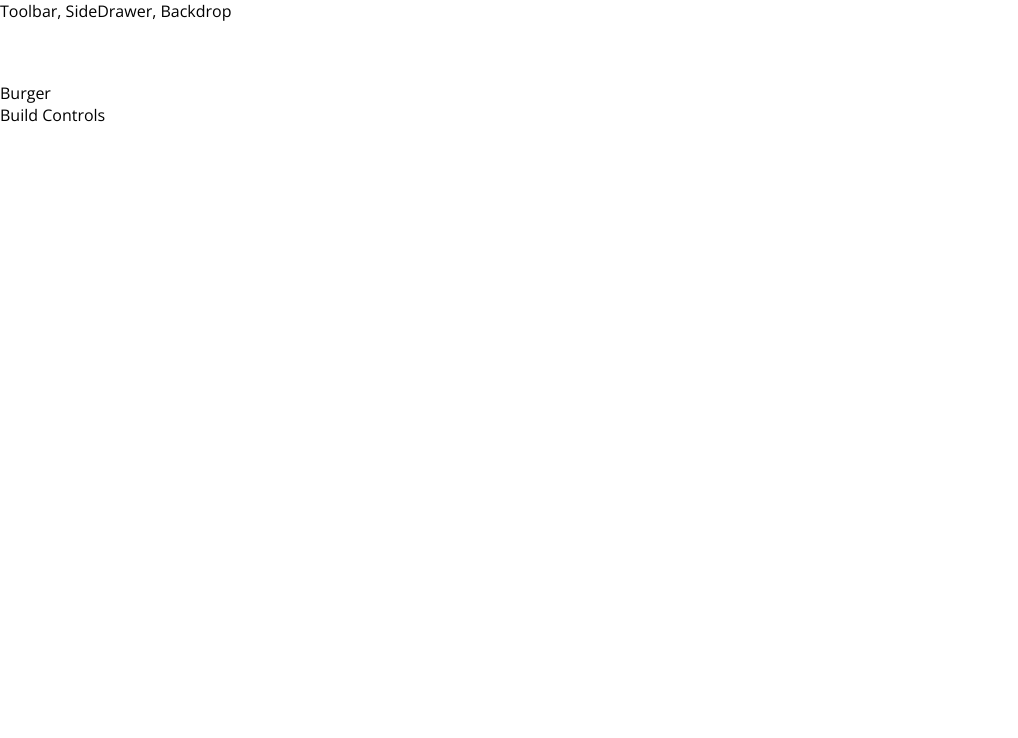
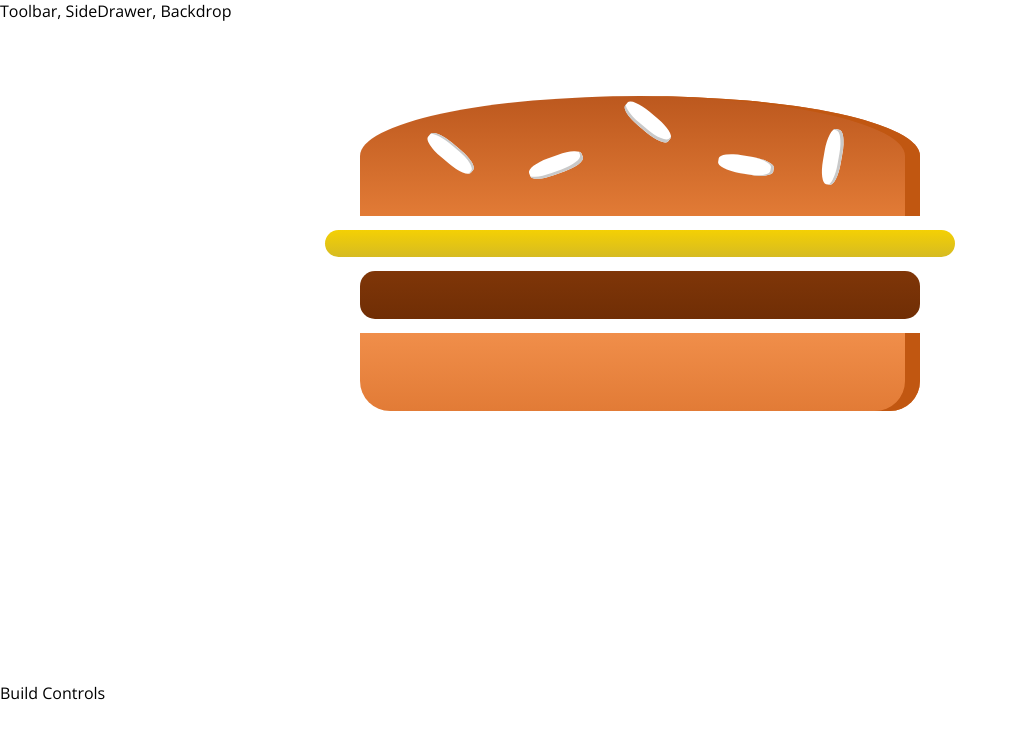
Before and after one commit to rgreaner/burgerBuilder, a React app: page / in a window 1280 px wide. Shown: the top 738 px of the page, without its empty margins (0-1018 px from the left). Built offline with nearby package versions, Linux system fonts and the light colour scheme.

Commit message:
Burger styling added. Currently all hard-coded--Dynamic functionality needed.

```diff
--- a/package.json
+++ b/package.json
@@ -31,6 +31,7 @@
     "postcss-flexbugs-fixes": "3.2.0",
     "postcss-loader": "2.0.8",
     "promise": "8.0.1",
+    "prop-types": "^15.7.2",
     "raf": "3.4.0",
     "react": "^16.11.0",
     "react-dev-utils": "^5.0.1",
--- /dev/null
+++ b/src/components/Burger/Burger.css
@@ -0,0 +1,30 @@
+.Burger {
+    width: 100%;
+    margin: auto;
+    height: 250px;
+    overflow: scroll;
+    text-align: center;
+    font-weight: bold;
+    font-size: 1.2rem;
+}
+
+@media (min-width: 500px) and (min-height: 400px) {
+    .Burger {
+        width: 350px;
+        height: 300px;
+    }
+}
+
+@media (min-width: 500px) and (min-height: 401px) {
+    .Burger {
+        width: 450px;
+        height: 450px;
+    }
+}
+
+@media (min-width: 1000px) and (min-height: 700px) {
+    .Burger {
+        width: 700px;
+        height: 600px;
+    }
+}
--- a/src/components/Burger/Burger.js
+++ b/src/components/Burger/Burger.js
@@ -0,0 +1,16 @@
+import React from 'react';
+import BurgerIngredient from './BurgerIngredient/BurgerIngredient';
+import classes from './Burger.css';
+
+const burger = (props) => {
+    return (
+        <div className={classes.Burger}>
+            <BurgerIngredient type="bread-top" />
+            <BurgerIngredient type="cheese" />
+            <BurgerIngredient type="meat" />
+            <BurgerIngredient type="bread-bottom" />
+        </div>
+    );
+}
+
+export default burger;
--- a/src/components/Burger/BurgerIngredient/BurgerIngredient.js
+++ b/src/components/Burger/BurgerIngredient/BurgerIngredient.js
@@ -1,10 +1,12 @@
-import React from 'react';
+import React, { Component } from 'react';
+import PropTypes from 'prop-types';
 import classes from './BurgerIngredient.css';
 
-const burgerIngredient = (props) => {
+class BurgerIngredient extends Component {
+    render () {
         let ingredient = null;
 
-    switch (props.type) {
+        switch (this.props.type) {
             case('bread-bottom'):
                 ingredient = <div className={classes.BreadBottom}></div>;
                 break;
@@ -35,4 +37,10 @@
         return ingredient;
     }
 
-export default burgerIngredient;
+}
+
+BurgerIngredient.PropTypes = {
+    type: PropTypes.string.isRequired
+};
+
+export default BurgerIngredient;
--- a/src/containers/BurgerBuilder/BurgerBuilder.js
+++ b/src/containers/BurgerBuilder/BurgerBuilder.js
@@ -1,11 +1,12 @@
 import React, { Component } from 'react';
 import Aux from '../../hoc/Aux';
+import Burger from '../../components/Burger/Burger';
 
 class BurgerBuilder extends Component {
     render() {
         return(
             <Aux>
-                <div>Burger</div>
+                <Burger />
                 <div>Build Controls</div>
             </Aux>
         );
```
Also changed, not shown: 1 other file (tests, documents, lock files or other folders). Lines whose indentation alone changed are shown as unchanged.
